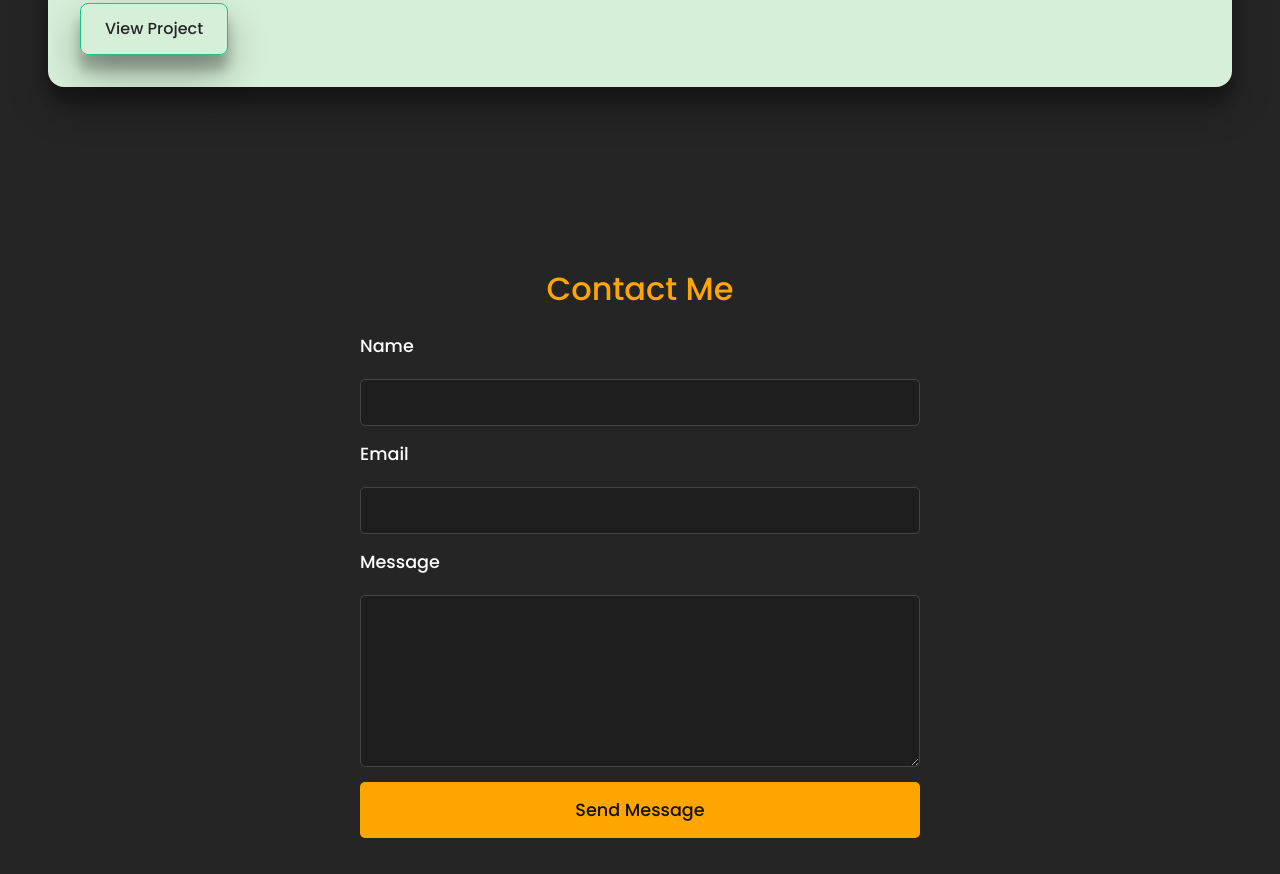
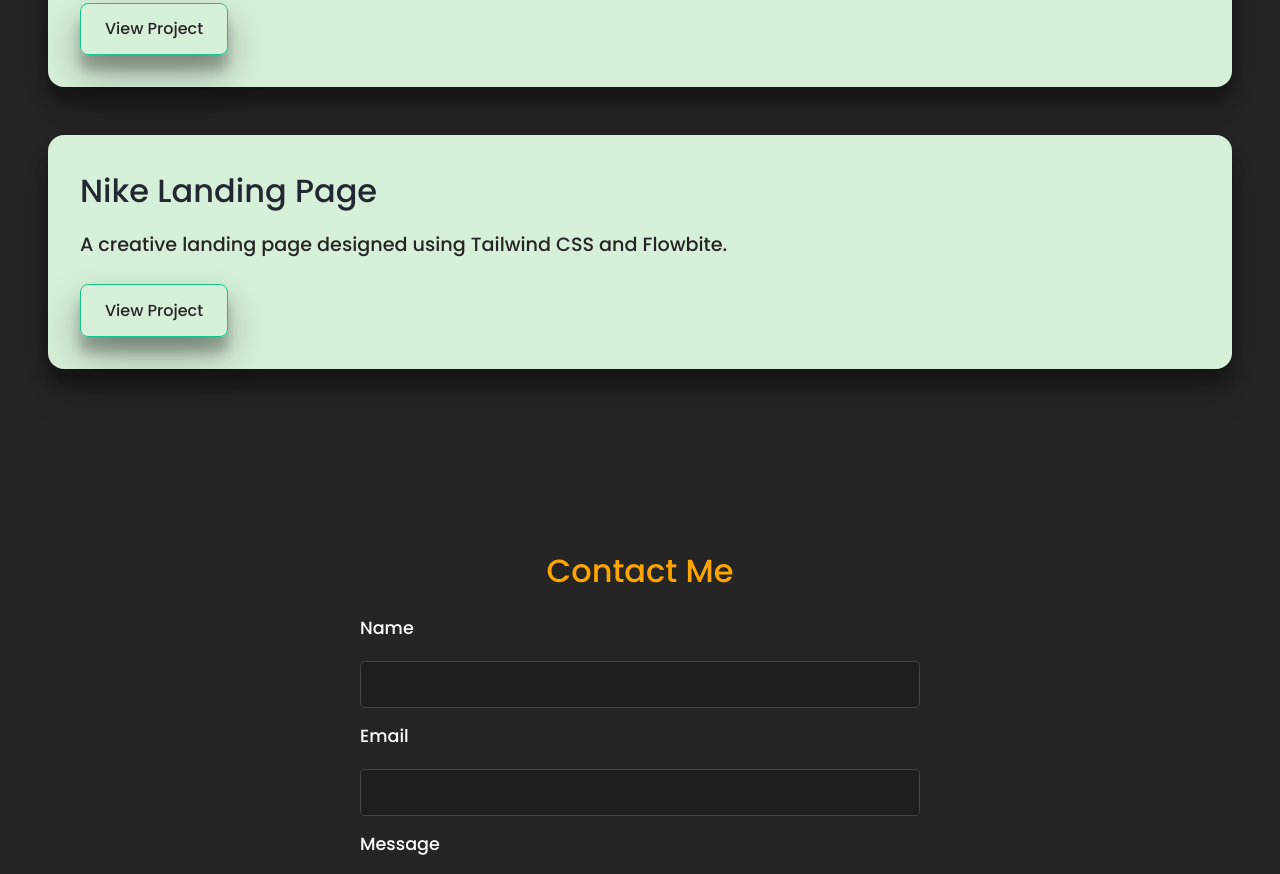
Before and after one commit to Vivek13121/Portfolio, a plain HTML site: page index.html in a window 1280 px wide. Shown: the part 2576-3450 px from the top of the page. Drawn offline with Linux system fonts and the light colour scheme.

Commit message:
Update index.html

```diff
--- a/index.html
+++ b/index.html
@@ -155,7 +155,15 @@
           >View Project</a
         >
       </div>
-
+      <div class="project-box">
+        <h3>Nike Landing Page</h3>
+        <p>A creative landing page designed using Tailwind CSS and Flowbite.</p>
+        <a
+          href="https://vivek13121.github.io/Nike-website/"
+          target="_blank"
+          >View Project</a
+        >
+      </div>
     </div>
 
     <!-- contact us -->
```
